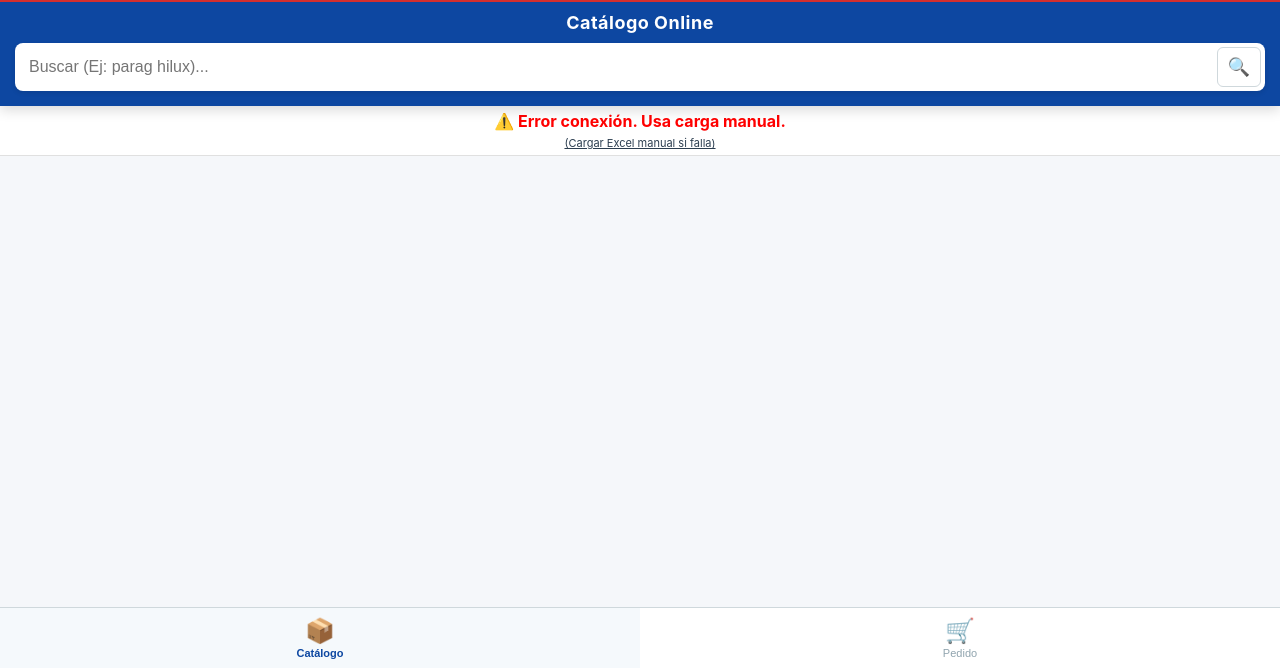
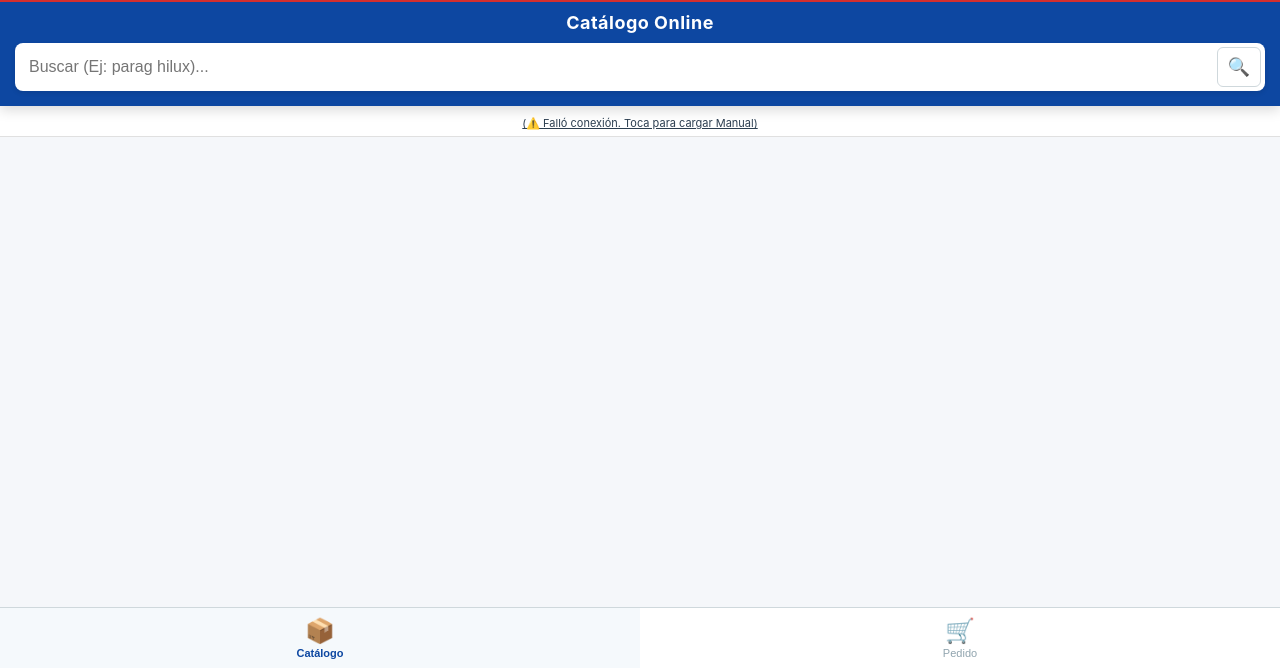
Before and after one commit to RGLopez1982/consulta, a plain HTML site: page index.html in a window 1280 px wide. Shown: the part 132-800 px from the top of the page. Drawn offline with nearby package versions, Linux system fonts and the light colour scheme; no server answers.

```diff
--- a/index.html
+++ b/index.html
@@ -3,7 +3,7 @@
 <head>
     <meta charset="UTF-8">
     <meta name="viewport" content="width=device-width, initial-scale=1.0, maximum-scale=1.0, user-scalable=no">
-    <title>Presupuestador V51 (UI Limpia)</title>
+    <title>Presupuestador V52 (Ultra Limpio)</title>
 
     <script src="https://cdnjs.cloudflare.com/ajax/libs/xlsx/0.18.5/xlsx.full.min.js"></script>
     <script src="https://cdnjs.cloudflare.com/ajax/libs/jspdf/2.5.1/jspdf.umd.min.js"></script>
@@ -43,7 +43,7 @@
         .btn-clear { background: none; border: none; font-size: 18px; color: #aaa; padding: 0 10px; cursor: pointer; display: none; height: 40px; line-height: 40px; }
 
         /* Carga Minimalista */
-        .upload-section { background: var(--white); padding: 5px 15px; text-align: center; border-bottom: 1px solid #e0e0e0; min-height: 20px; }
+        .upload-section { background: var(--white); padding: 5px 15px; text-align: center; border-bottom: 1px solid #e0e0e0; min-height: 20px; display: block; }
         .file-custom-btn { background-color: #E3F2FD; border: 2px dashed var(--primary-blue); color: var(--primary-blue); padding: 12px; border-radius: 8px; cursor: pointer; display: block; font-weight: bold; width: 100%; box-sizing: border-box; font-size: 14px; margin-bottom: 5px; }
 
         .results-info { padding: 10px 15px; font-size: 13px; color: #555; font-weight: 600; display: flex; justify-content: space-between; align-items: center; background: #e8eaf6; border-bottom: 1px solid #d0d0d0; }
@@ -97,17 +97,16 @@
         #toast { visibility: hidden; min-width: 200px; background-color: #263238; color: #fff; text-align: center; border-radius: 50px; padding: 12px; position: fixed; z-index: 3000; left: 50%; bottom: 80px; transform: translateX(-50%); font-size: 14px; opacity: 0; transition: opacity 0.2s, bottom 0.2s; }
         #toast.show { visibility: visible; opacity: 1; bottom: 90px; }
 
-        /* 💡 NAVBAR & BADGE */
+        /* NAVBAR & BADGE */
         .nav { position: fixed; bottom: 0; width: 100%; height: 60px; background: var(--white); border-top: 1px solid #cfd8dc; display: flex; z-index: 2000; }
         .nav-item { flex: 1; display: flex; flex-direction: column; align-items: center; justify-content: center; font-size: 11px; color: #90a4ae; cursor: pointer; border: none; background: transparent; transition: 0.2s; position: relative; }
         .nav-item.active { color: var(--primary-blue); font-weight: bold; background-color: #f5f9fc; }
         .nav-icon { font-size: 24px; margin-bottom: 2px; }
 
-        /* GLOBO ROJO NOTIFICACIÓN */
         .nav-badge {
             position: absolute;
             top: 5px;
-            right: calc(50% - 15px); /* Posicionado sobre el icono */
+            right: calc(50% - 15px);
             background-color: var(--accent-red);
             color: white;
             border-radius: 50%;
@@ -116,7 +115,7 @@
             font-weight: bold;
             min-width: 14px;
             text-align: center;
-            display: none; /* Oculto si es 0 */
+            display: none;
             z-index: 10;
         }
 
@@ -157,9 +156,9 @@
             </div>
         </header>
 
-        <div class="upload-section">
+        <div class="upload-section" id="uploadSection">
             <span id="lblFile" style="font-weight:bold; color:#0D47A1;">⏳ Conectando...</span>
-            <label for="fileInput" style="margin-top:5px; display:block; cursor:pointer; text-decoration:underline; font-size:11px;">(Cargar Excel manual si falla)</label>
+            <label for="fileInput" id="lblManualInput" style="margin-top:5px; display:none; cursor:pointer; text-decoration:underline; font-size:11px;">(⚠️ Falló conexión. Toca para cargar Manual)</label>
             <input type="file" id="fileInput" accept=".xlsx, .xls" style="display:none;">
         </div>
 
@@ -250,14 +249,15 @@
         </button>
         <button class="nav-item" onclick="cambiarVista('budget')" id="navBud">
             <span class="nav-icon">🛒</span>
-            <span id="cartBadge" class="nav-badge">0</span> Pedido </button>
+            <span id="cartBadge" class="nav-badge">0</span> Pedido
+        </button>
     </nav>
 
     <script>
         const CLAVE_AUTORIZACION = 'chpmc'; const MAX_DISC_SIN_CLAVE = 15;
         const ARCHIVO_LISTA_AUTOMATICA = 'Lista CHPMC.xlsx';
-        const LOCAL_STORAGE_KEY = 'datosAppV51';
-        const LOCAL_INVENTARIO_KEY = 'inventarioV51';
+        const LOCAL_STORAGE_KEY = 'datosAppV52';
+        const LOCAL_INVENTARIO_KEY = 'inventarioV52';
         const LOCAL_LOGO1_KEY = 'logo1_v44';
         const LOCAL_LOGO2_KEY = 'logo2_v44';
 
@@ -266,14 +266,20 @@
         window.onload = function() {
             cargarDatosLocales();
             recuperarLogos();
-            // Intenta cargar pero no muestra mensaje si sale bien
             if (inventario.length === 0) intentarCargaNube();
-            else document.getElementById('lblFile').innerText = ""; // Limpia si ya hay datos
+            else {
+                // Si ya hay datos en memoria, OCULTAMOS la barra de carga directamente
+                document.getElementById('uploadSection').style.display = 'none';
+            }
         };
 
         function intentarCargaNube() {
             const lblFile = document.getElementById('lblFile');
-            lblFile.innerText = "⏳ Conectando..."; // Mensaje temporal
+            const manualInput = document.getElementById('lblManualInput');
+
+            // Estado Inicial: Texto Conectando, input manual oculto
+            lblFile.innerText = "⏳ Conectando...";
+            manualInput.style.display = 'none';
 
             fetch(ARCHIVO_LISTA_AUTOMATICA + '?v=' + new Date().getTime())
                 .then(response => {
@@ -287,9 +293,11 @@
                 })
                 .catch(error => {
                     console.log(error);
-                    // Solo muestra mensaje si falla
-                    lblFile.innerText = "⚠️ Error conexión. Usa carga manual.";
-                    lblFile.style.color = "red";
+                    // ⚠️ SOLO AQUI (SI FALLA) MOSTRAMOS EL BOTÓN MANUAL
+                    lblFile.innerText = ""; // Borramos el texto "Conectando"
+                    manualInput.style.display = 'block'; // Aparece el botón manual
+                    // Aseguramos que el contenedor sea visible
+                    document.getElementById('uploadSection').style.display = 'block';
                 });
         }
 
@@ -319,8 +327,8 @@
             inventario = lista;
             try { localStorage.setItem(LOCAL_INVENTARIO_KEY, JSON.stringify(inventario)); } catch(e){}
 
-            // 💡 V51: SI CARGA BIEN, BORRAMOS EL MENSAJE DE CARGA
-            document.getElementById('lblFile').innerText = "";
+            // 💡 V52: SI CARGA BIEN, OCULTAMOS TODO EL BLOQUE DE CARGA
+            document.getElementById('uploadSection').style.display = 'none';
 
             resultadosBusqueda = inventario; paginaActual = 1; renderizarPagina();
         }
@@ -445,11 +453,10 @@
             const chips = document.querySelectorAll('.chip-btn');
             chips.forEach(b => { if(parseInt(b.innerText)===disc) b.classList.add('active-chip'); else b.classList.remove('active-chip'); });
 
-            // 💡 V51: ACTUALIZACIÓN DEL BADGE DEL CARRITO
+            // 💡 V52: ACTUALIZACIÓN DEL BADGE
             const badge = document.getElementById('cartBadge');
             badge.innerText = carrito.length;
             badge.style.display = carrito.length > 0 ? 'block' : 'none';
-            // ---------------------------------------------
 
             if(carrito.length===0) { div.innerHTML="<div style='text-align:center; padding:50px; color:#999;'>Vacío</div>"; foot.style.display='none'; guardarDatosLocales(); return; }
 
@@ -473,7 +480,6 @@
         function cargarDatosLocales() {
             const d = JSON.parse(localStorage.getItem(LOCAL_STORAGE_KEY));
             if(d) { carrito=d.carrito||[]; document.getElementById('inputCliente').value=d.cliente||""; document.getElementById('inputDescuento').value=d.descuento||0; descuentoAutorizado=d.auth||false; actualizarCarrito(); }
-            // Intenta cargar inventario de caché
             try { const inv = localStorage.getItem(LOCAL_INVENTARIO_KEY); if(inv) inventario = JSON.parse(inv); } catch(e){}
         }
 
```
